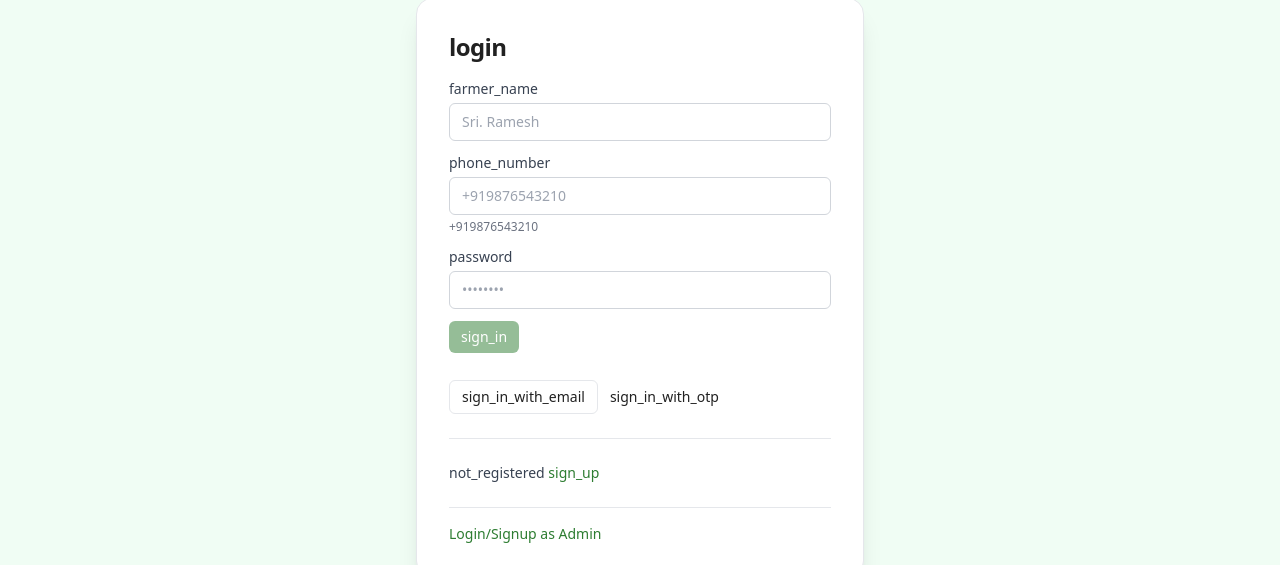
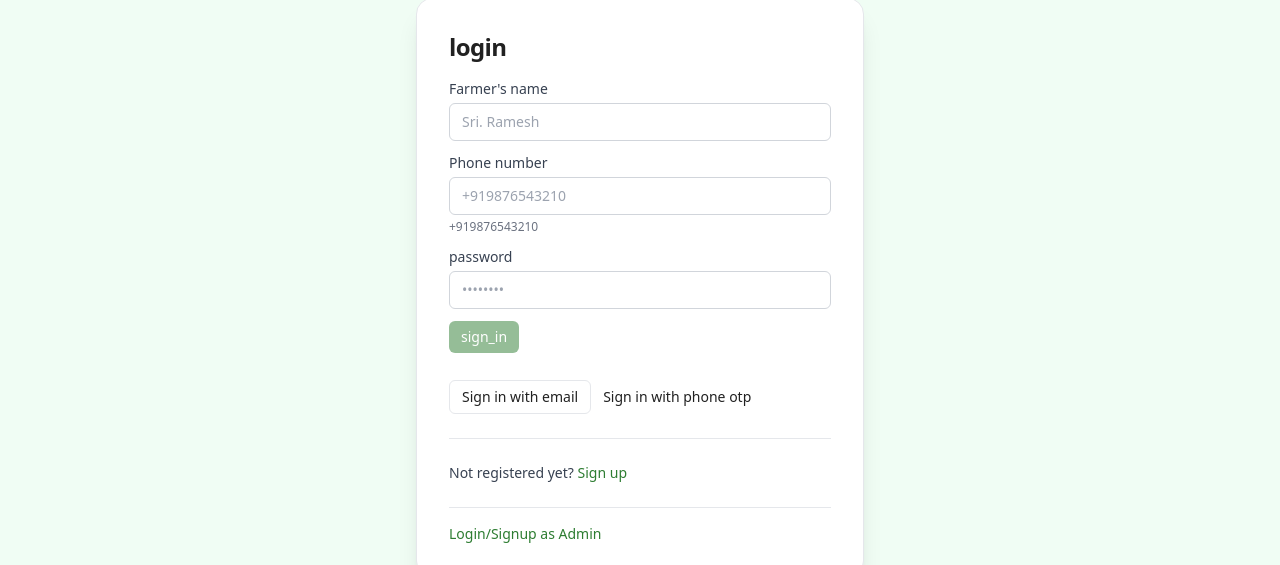
Before and after one commit to Ratneshtripathi07/KrishiSakhi, a Next.js app in the folder client/: page /auth/login in a window 1280 px wide. Shown: the part 139-704 px from the top of the page. Built offline with nearby package versions, Linux system fonts and the light colour scheme; no server answers.

Commit message:
frontend update 2

```diff
--- a/client/src/app/admin/login/page.tsx
+++ b/client/src/app/admin/login/page.tsx
@@ -3,6 +3,7 @@
 import { useState } from 'react';
 import { adminLoginPassword, adminLoginOtp, isAllowedGovEmail } from '@/services/adminAuthService';
 import { useI18n } from '@/lib/i18n';
+import { label } from '@/lib/labels';
 import Button from '@/components/ui/button';
 import Input from '@/components/ui/input';
 import Label from '@/components/ui/label';
@@ -45,8 +46,8 @@ export default function AdminLoginPage() {
     <div className="relative left-1/2 right-1/2 -ml-[50vw] -mr-[50vw] w-screen bg-[#F0FDF4]">
       <div className="mx-auto max-w-md min-h-[80vh] flex items-center justify-center py-12 md:py-16">
         <div className="w-full rounded-2xl bg-white shadow-xl border p-6 md:p-8">
-          <h1 className="text-2xl font-semibold tracking-tight mb-1">{t('admin_login') || 'Admin Login'}</h1>
-          <p className="text-gray-600 text-sm mb-4">{t('gov_email_note') || 'Use your official government email (e.g., @kerala.gov.in, @punjab.gov.in, @up.gov.in)'}</p>
+          <h1 className="text-2xl font-semibold tracking-tight mb-1">{label(t, 'admin_login', 'Admin login')}</h1>
+          <p className="text-gray-600 text-sm mb-4">{label(t, 'gov_email_note', 'Use your official government email (e.g., @kerala.gov.in, @punjab.gov.in, @up.gov.in)')}</p>
 
           <div className="space-y-3">
             <Label>{t('email') || 'Email'}</Label>
--- a/client/src/app/auth/login/page.tsx
+++ b/client/src/app/auth/login/page.tsx
@@ -4,6 +4,7 @@ import { useEffect, useState } from 'react';
 import { requestOtp, login, loginWithPassword } from '@/services/authService';
 import { TOKEN_KEY } from '@/services/api';
 import { useI18n } from '@/lib/i18n';
+import { label } from '@/lib/labels';
 import Button from '@/components/ui/button';
 import Input from '@/components/ui/input';
 import Label from '@/components/ui/label';
@@ -87,10 +88,10 @@ const onPasswordLogin = async () => {
             <div className="space-y-3">
               {mode === 'password-phone' && (
                 <>
-                  <FormField label={t('farmer_name') || "Farmer's Name"}>
+                  <FormField label={label(t, 'farmer_name', "Farmer's name")}>
                     <Input type="text" value={name} onChange={(e) => setName(e.target.value)} placeholder="Sri. Ramesh" />
                   </FormField>
-                  <FormField label={t('phone_number') || 'Phone Number'} hint="+919876543210">
+                  <FormField label={label(t, 'phone_number', 'Phone number')} hint="+919876543210">
                     <Input type="tel" value={phoneNumber} onChange={(e) => setPhoneNumber(e.target.value)} placeholder="+919876543210" />
                   </FormField>
                 </>
@@ -109,10 +110,10 @@ const onPasswordLogin = async () => {
 
               <div className="space-y-2 pt-2">
                 <Button variant="outline" onClick={() => setMode(mode === 'password-email' ? 'password-phone' : 'password-email')}>
-                  {mode === 'password-email' ? (t('sign_in_with_phone') || 'Sign in with Phone') : (t('sign_in_with_email') || 'Sign in with Email')}
+                  {mode === 'password-email' ? (label(t, 'sign_in_with_phone', 'Sign in with phone')) : (label(t, 'sign_in_with_email', 'Sign in with email'))}
                 </Button>
                 <Button variant="ghost" onClick={() => setMode('otp')}>
-                  {t('sign_in_with_otp') || 'Sign in with Phone OTP'}
+                  {label(t, 'sign_in_with_otp', 'Sign in with phone otp')}
                 </Button>
               </div>
             </div>
@@ -121,7 +122,7 @@ const onPasswordLogin = async () => {
           {/* OTP flow */}
           {mode === 'otp' && (
             <div className="space-y-3">
-              <FormField label={t('phone_number') || 'Phone Number'} hint="+919876543210">
+              <FormField label={label(t, 'phone_number', 'Phone number')} hint="+919876543210">
                 <Input type="tel" value={phoneNumber} onChange={(e) => setPhoneNumber(e.target.value)} placeholder="+919876543210" />
               </FormField>
               <div className="flex gap-2">
@@ -144,8 +145,8 @@ const onPasswordLogin = async () => {
 
           <div className="my-6 border-t" />
           <div className="text-sm text-gray-700">
-            <span>{t('not_registered') || 'Not registered yet?'}</span>{' '}
-            <a href="/auth/signup" className="text-brand hover:underline">{t('sign_up') || 'Sign Up'}</a>
+            <span>{label(t, 'not_registered', 'Not registered yet?')}</span>{' '}
+            <a href="/auth/signup" className="text-brand hover:underline">{label(t, 'sign_up', 'Sign up')}</a>
           </div>
 
           <div className="pt-4 border-t mt-6 text-sm text-gray-700">
--- a/client/src/app/auth/signup/page.tsx
+++ b/client/src/app/auth/signup/page.tsx
@@ -2,6 +2,7 @@
 
 import { useState } from 'react';
 import { useI18n } from '@/lib/i18n';
+import { label } from '@/lib/labels';
 import Button from '@/components/ui/button';
 import Input from '@/components/ui/input';
 import FormField from '@/components/ui/form-field';
@@ -41,12 +42,12 @@ export default function SignupPage() {
     <div className="relative left-1/2 right-1/2 -ml-[50vw] -mr-[50vw] w-screen bg-[#F0FDF4]">
       <div className="mx-auto max-w-md min-h-[80vh] flex items-center justify-center py-12 md:py-16">
         <div className="w-full rounded-2xl bg-white shadow-xl border p-6 md:p-8">
-          <h1 className="text-2xl font-semibold tracking-tight mb-4">{t('sign_up') || 'Sign Up'}</h1>
+          <h1 className="text-2xl font-semibold tracking-tight mb-4">{label(t, 'sign_up', 'Sign up')}</h1>
           <div className="space-y-3">
-            <FormField label={t('farmer_name') || "Farmer's Name"}>
+            <FormField label={label(t, 'farmer_name', "Farmer's name")}>
               <Input type="text" value={name} onChange={(e) => setName(e.target.value)} placeholder="Sri. Ramesh" />
             </FormField>
-            <FormField label={t('phone_number') || 'Phone Number'} hint="+919876543210">
+            <FormField label={label(t, 'phone_number', 'Phone number')} hint="+919876543210">
               <Input type="tel" value={phoneNumber} onChange={(e) => setPhoneNumber(e.target.value)} placeholder="+919876543210" />
             </FormField>
             <FormField label={`${t('email') || 'Email'} (${t('optional') || 'optional'})`}>
--- a/client/src/app/page.tsx
+++ b/client/src/app/page.tsx
@@ -160,9 +160,9 @@ export default function Page() {
                 <Bug className="w-9 h-9 text-emerald-700" />
                 <div className="flex-1 flex flex-col min-w-0">
 <h3 className="text-lg font-semibold truncate" title={label(t, 'pest_check')}>{label(t, 'pest_check')}</h3>
-                  <p className="text-sm text-gray-700 dark:text-gray-300 mt-1">{t('analyze_title') || 'Analyze crop image for issues'}</p>
+                  <p className="text-sm text-gray-700 dark:text-gray-300 mt-1">{label(t, 'analyze_title', 'Analyze crop image for issues')}</p>
                   <div className="mt-auto pt-3">
-                    <Button href="/pest-detection" variant="outline" size="sm" className="w-max">{t('analyze_button') || 'Analyse Image'}</Button>
+                    <Button href="/pest-detection" variant="outline" size="sm" className="w-max">{label(t, 'analyze_button', 'Analyze image')}</Button>
                   </div>
                 </div>
               </div>
@@ -215,7 +215,7 @@ export default function Page() {
               <div className="flex items-start gap-4">
                 <ShieldCheck className="w-9 h-9 text-emerald-700" />
                 <div>
-                  <h3 className="text-lg font-semibold">{t('for_officers') || 'For Officers'}</h3>
+                  <h3 className="text-lg font-semibold">{label(t, 'for_officers', 'For officers')}</h3>
                   <p className="text-sm text-gray-700 dark:text-gray-300">Access admin tools and geo analytics.</p>
                 </div>
               </div>
--- a/client/src/app/pest-detection/page.tsx
+++ b/client/src/app/pest-detection/page.tsx
@@ -224,7 +224,7 @@ export default function PestDetectionPage() {
                     {t('analyzing') || 'Analyzing…'}
                   </span>
                 ) : (
-                  (t('analyze_button') || 'Analyze Image')
+                  label(t, 'analyze_button', 'Analyze image')
                 )}
               </Button>
             </form>
--- a/client/src/app/submit/page.tsx
+++ b/client/src/app/submit/page.tsx
@@ -3,6 +3,7 @@
 import { useEffect, useState } from 'react';
 import { fetchStates, fetchCities, fetchConstituencies } from '@/services/locationService';
 import { useI18n } from '@/lib/i18n';
+import { label } from '@/lib/labels';
 import Button from '@/components/ui/button';
 import Input from '@/components/ui/input';
 import Select from '@/components/ui/select';
@@ -94,7 +95,7 @@ export default function UserSubmissionPage() {
           <Input value={name} onChange={(e) => setName(e.target.value)} />
         </div>
         <div>
-          <Label>{t('phone_number') || 'Phone Number'}</Label>
+          <Label>{label(t, 'phone_number', 'Phone number')}</Label>
           <Input type="tel" value={phone} onChange={(e) => setPhone(e.target.value)} placeholder="+91XXXXXXXXXX" />
         </div>
         <div>
```
